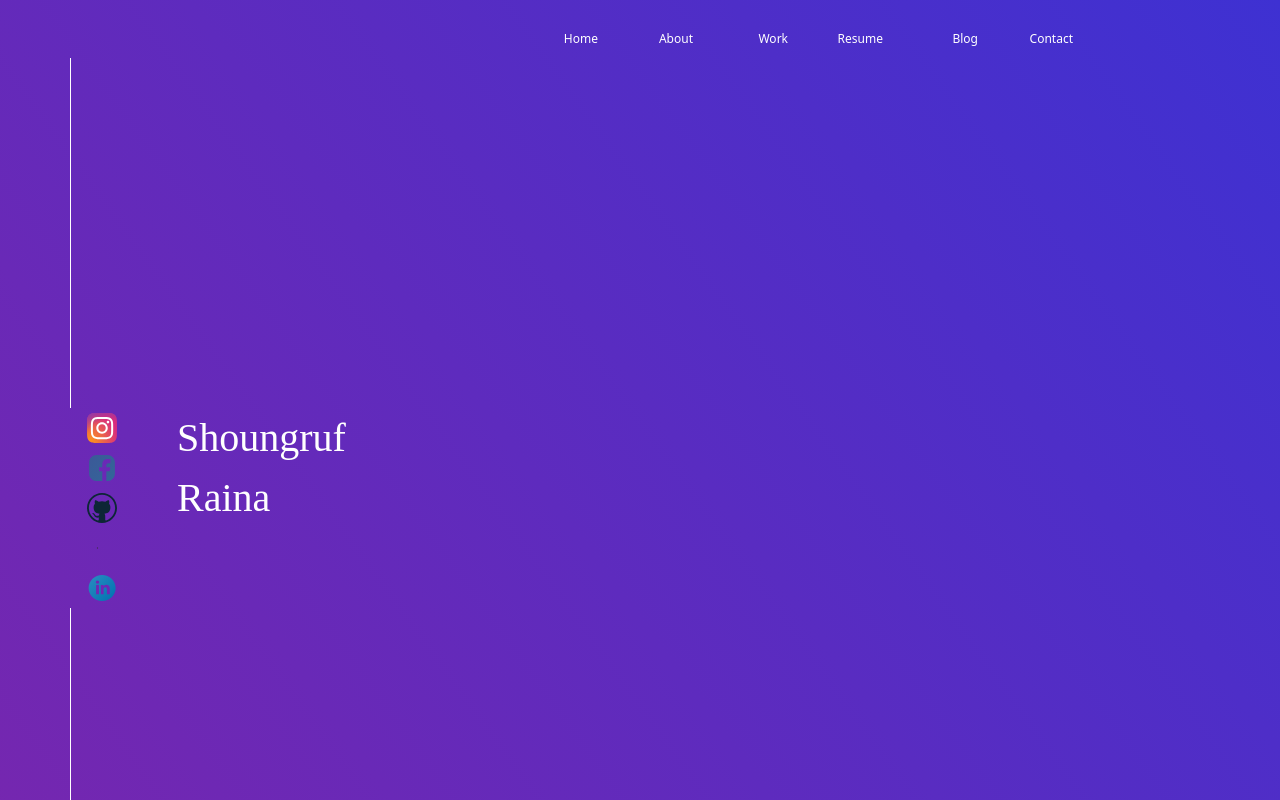
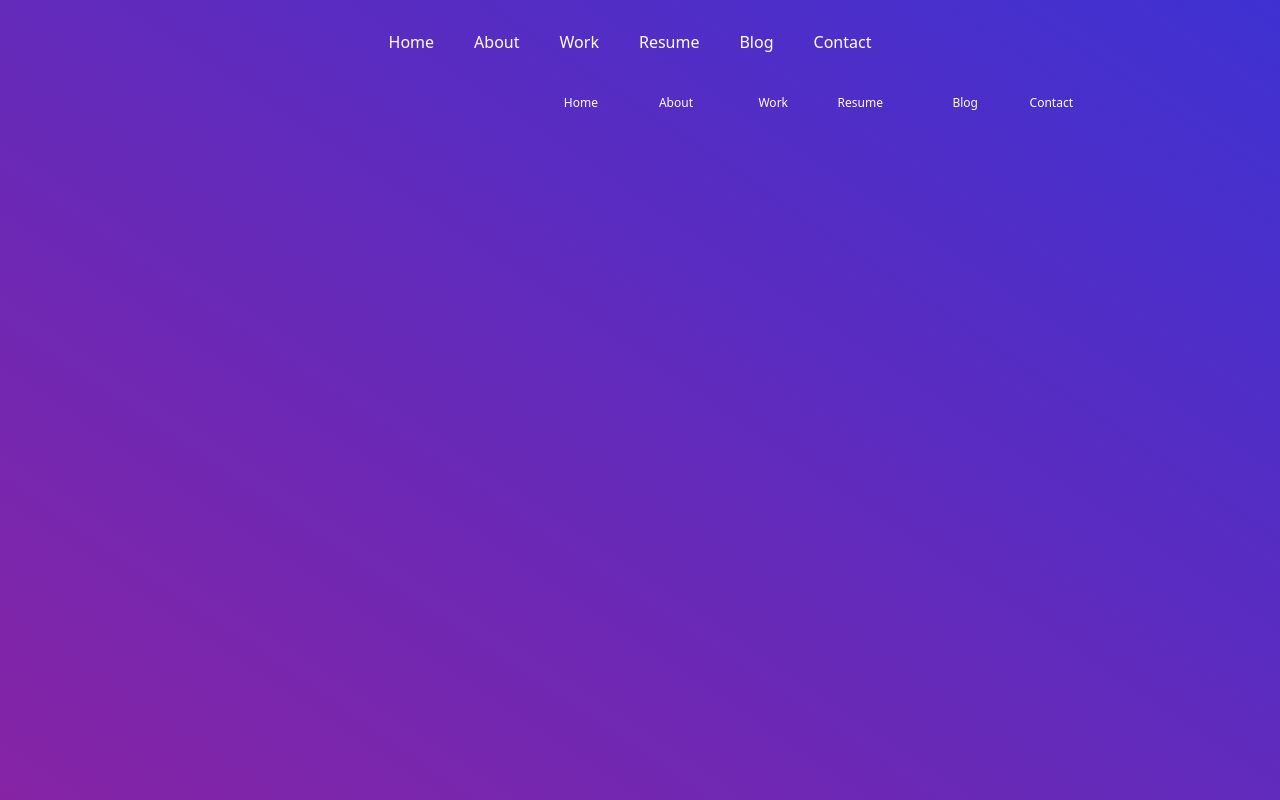
Before and after one commit to shoungruf/mywebsite, a React (Create React App) app: page /about in a window 1280 px wide. Shown: the top 800 px of the page. Built offline with nearby package versions, Linux system fonts and the light colour scheme.

Commit message:
added react router nav bar and related CSS changes

```diff
--- a/src/App.css
+++ b/src/App.css
@@ -1,5 +1,7 @@
 .App {
   text-align: center;
+  background-color: #3E31D2;
+    background-image: linear-gradient(to top right, #8923A3,#3E31D2 );
 }
 
 .App-logo {
@@ -31,8 +33,8 @@
 }
 
 .App-Frame{
-background-color: #3E31D2;
-  background-image: linear-gradient(to top right, #8923A3,#3E31D2 );
+/* background-color: #3E31D2;
+  background-image: linear-gradient(to top right, #8923A3,#3E31D2 ); */
   min-height: 100vh;
   display: flex;
   flex-direction: column;
@@ -53,10 +55,12 @@ background-color: #3E31D2;
 }
 .line{
   /* width: 112px; */
-height: 350px;
+height: 20em;
 border-left: 1px solid white;
 position: relative;
-
+padding-left: 55em;
+margin-bottom: 0.5em;
+margin-top: 1em;
 }
 
 .TitleClass{
--- a/src/App.js
+++ b/src/App.js
@@ -1,25 +1,34 @@
 
 import './App.css';
+import React from "react";
+import 'bootstrap/dist/css/bootstrap.css';
+import HomePage from './HomePage';
+import WorkPage from './WorkPage';
+import ResumePage from './ResumePage';
+import BlogPage from './BlogPage';
+import AboutPage from './AboutPage';
+import ContactPage from './ContactPage';
+import { BrowserRouter as Router, Route } from 'react-router-dom';
 
-import React from "react";
+import Header from './Header';
 
-import 'bootstrap/dist/css/bootstrap.css';
+function App() {
+  return (
+    <div className='App'>
+      <Router>
+        <Route path='/:page' component={Header} />
+        <Route exact path='/' component={Header} />
 
-
-import HomePage from './HomePage';
-import AboutPage from './AboutPage';
-
-
-
-
-export default function BasicExample() {
-  return (
-    <>
-    <HomePage/>
-    {/* <AboutPage /> */}
-    </>
+        <Route exact path='/' component={HomePage} />
+        <Route exact path='/home' component={HomePage} />
+        <Route exact path='/about' component={AboutPage} />
+        <Route exact path='/work' component={WorkPage} />
+        <Route exact path='/contact' component={ContactPage} />
+        <Route exact path='/blog' component={BlogPage} />
+        <Route exact path='/resume' component={ResumePage} />
+      </Router>
+    </div>
   );
 }
 
-// You can think of these components as "pages"
-// in your app.
+export default App;
--- /dev/null
+++ b/src/Header.css
@@ -0,0 +1,35 @@
+.header {
+  display: flex;
+  justify-content: center;
+}
+
+.headerlink-title {
+  padding: 20px;
+    display:flex;
+    float:right;
+    color: white;
+    text-align:center;
+    position: relative;
+    top: 10px;
+    right: 10px;
+    text-decoration: none;
+}
+
+.headerlink-dot {
+  margin-top: -0.5rem;
+  opacity: 0;
+  transition: opacity 200ms linear;
+}
+
+.headerlink-title:hover .headerlink-dot {
+  opacity: 1;
+}
+
+.headerlink-dot-active {
+  margin-top: -0.5rem;
+  display: block;
+}
+
+.headerlink-no-link {
+  pointer-events: none;
+}
--- /dev/null
+++ b/src/Header.js
@@ -0,0 +1,39 @@
+import { Link, useParams } from 'react-router-dom';
+
+import './Header.css';
+import './App.css';
+
+const HeaderLink = ({ page, selected }) => {
+  const title = page.charAt(0).toUpperCase() + page.slice(1);
+  let className = selected ? 'headerlink-no-link ' : '';
+  className += 'headerlink-title';
+/* Use this code to show dot below the active header name
+<div className={selected ? 'headerlink-dot-active' : 'headerlink-dot'}>
+        •
+      </div>
+*/
+  return (
+    <Link to={`/${page}`} className={className}>
+      {title}
+
+    </Link>
+  );
+};
+
+const Header = () => {
+  const page = useParams().page || 'home';
+
+  return (
+    <div className='header'>
+      <HeaderLink page='home' selected={page === 'home'} />
+      <HeaderLink page='about' selected={page === 'about'} />
+      <HeaderLink page='work' selected={page === 'work'} />
+      <HeaderLink page='resume' selected={page === 'resume'} />
+      <HeaderLink page='blog' selected={page === 'blog'} />
+      <HeaderLink page='contact' selected={page === 'contact'} />
+
+    </div>
+  );
+};
+
+export default Header;
--- a/src/HomePage.js
+++ b/src/HomePage.js
@@ -1,15 +1,9 @@
 import React, { Component } from 'react';
 import './App.css';
 import 'bootstrap/dist/css/bootstrap.css';
-import {
-    BrowserRouter as Router,
-    Switch,
-    Route,
-     Link
-  } from "react-router-dom";
-  // import {Link} from 'react-scroll';
+
   import FrameSliderButtons from './FrameSliderButtons';
-   import AboutPage from './AboutPage';
+// import AboutPage from './AboutPage';
 // import WorkPage from './WorkPage';
 // import ResumePage from './ResumePage';
 // import BlogPage from './BlogPage';
@@ -17,140 +11,23 @@ import {
 
 class HomePage extends Component {
   render() {
-
       return (
-        <Router>
-
-          <header className="App-Frame">
-          <div class="container">
-              <div class="row">
-              <div class="col-md-6">
-
-               <Link to="/" className="Header-buttons" >Home</Link>
-               </div>
-               <div class="col-md-1">
-
-               <Link to="/about" className="Header-buttons" >About</Link>
-               </div>
-               <div class="col-md-1">
-
-               <Link to="/work" className="Header-buttons">Work</Link>
-
-               </div>
-               <div class="col-md-1">
-
-               <Link to="/resume" className="Header-buttons">Resume</Link>
-
-               </div>
-               <div class="col-md-1">
-
-               <Link to="/blog" className="Header-buttons">Blog</Link>
-
-               </div>
-               <div class="col-md-1">
-
-               <Link to="/contact" className="Header-buttons">Contact</Link>
-
-               </div>
+      <div className = 'App-Frame'>
         <div class="line"></div>
         <div class="container">
-
           <div class="row">
             <div class="col-md-1" >
             {/* TODO: Frame slider buttons not in line */}
               <FrameSliderButtons/>
-          </div><div class="col-md-3">
+            </div>
+            <div class="col-md-6">
               <text className="TitleClass" > Shoungruf Raina </text>
             </div>
           </div>
         </div>
-
         <div class="line"></div>
       </div>
-            </div>
-
-            {/*
-            A <Switch> looks through all its children <Route>
-            elements and renders the first one whose path
-            matches the current URL. Use a <Switch> any time
-            you have multiple routes, but you want only one
-            of them to render at a time
-          */}
-            <Switch>
-            <Route exact path="/">
-
-              </Route>
-              <Route path="/about">
-                <AboutPage />
-              </Route>
-              <Route path="/work">
-               {/* <WorkPage/> */}
-              </Route>
-              <Route path="/resume">
-                {/* <ResumePage/> */}
-              </Route>
-              <Route path="/blog">
-                {/* <BlogPage/> */}
-              </Route>
-              <Route path="/contact">
-              {/* <ContactPage/> */}
-              </Route>
-            </Switch>
-          </header>
-
-
-
-      </Router>
     );
-    }}
-
-  // function Home() {
-  //   return (
-  //     <div>
-  //       <h2>Home</h2>
-  //       <HomePage/>
-  //     </div>
-  //   );
-  // }
-
-  // function About() {
-  //   return (
-  //     <div>
-  //       <h2>About</h2>
-  //       <AboutPage/>
-  //     </div>
-  //   );
-  // }
-
-  // function Work() {
-  //   return (
-  //     <div>
-  //       <h2>Work</h2>
-  //       <WorkPage/>
-  //     </div>
-  //   );
-  // }
-  // function Resume() {
-  //   return (
-  //     <div>
-  //       <h2>Resume</h2>
-  //       <ResumePage/>
-  //     </div>
-  //   );
-  // }function Blog() {
-  //   return (
-  //     <div>
-  //       <h2>Blog</h2>
-  //       <BlogPage/>
-  //     </div>
-  //   );
-  //   function Contact() {
-  //     return (
-  //       <div>
-  //         <h2>Contact</h2>
-  //         <ContactPage/>
-  //       </div>
-  //     );
-  //   }
-  // }
+  }
+}
 export default HomePage;
```
Also changed, not shown: 1 other file (tests, documents, lock files or other folders). Lines whose indentation alone changed are shown as unchanged.
